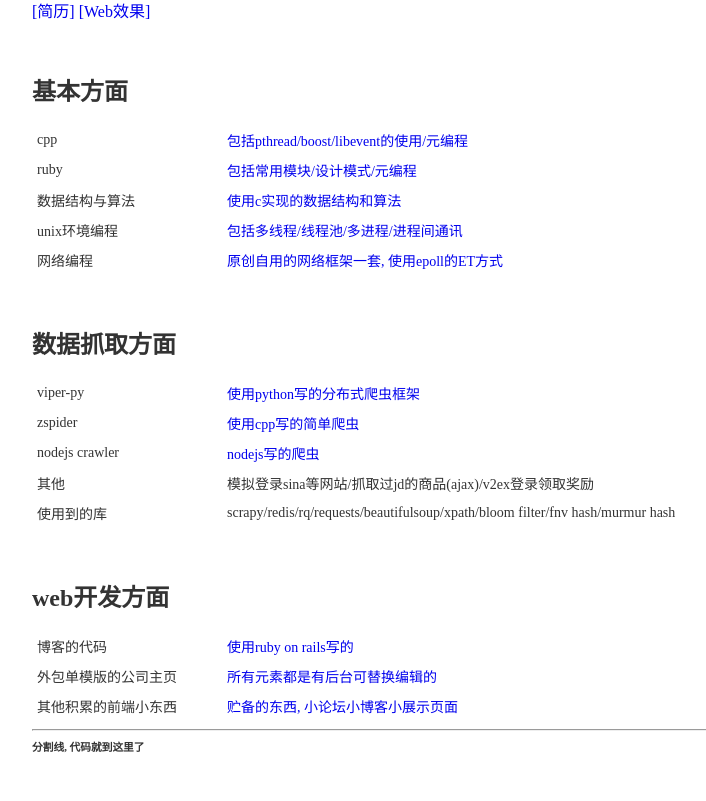
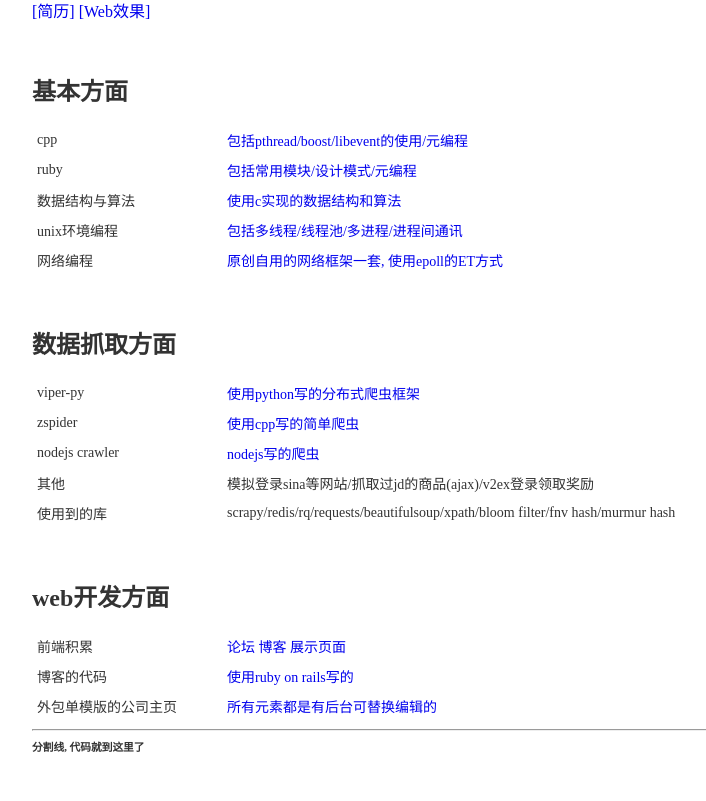
Before and after one commit to AssassinPig/AssassinPig.github.io, a plain HTML site: page index.html in a window 1280 px wide. Shown: the part 106-907 px from the top of the page, without its empty margins (128-834 px from the left). Drawn offline with Linux system fonts and the light colour scheme.

Commit message:
update index

```diff
--- a/index.html
+++ b/index.html
@@ -79,16 +79,16 @@
 				<br>
 				<table>
 						<tr>
+							<th>前端积累</th>
+							<td><a href="https://github.com/AssassinPig/webfront">论坛 博客 展示页面</a></td>
+						</tr>
+						<tr>
 							<th>博客的代码</th>
 							<td><a href="https://github.com/AssassinPig/region8848">使用ruby on rails写的</a></td>
 						</tr>
 						<tr>
 							<th>外包单模版的公司主页</th>
 							<td><a href="https://github.com/AssassinPig/m3">所有元素都是有后台可替换编辑的</a></td>
-						</tr>
-						<tr>
-							<th>其他积累的前端小东西</th>
-							<td><a href="https://github.com/AssassinPig/webfront">贮备的东西, 小论坛小博客小展示页面</a></td>
 						</tr>
 				</table>
 			</div>
```
